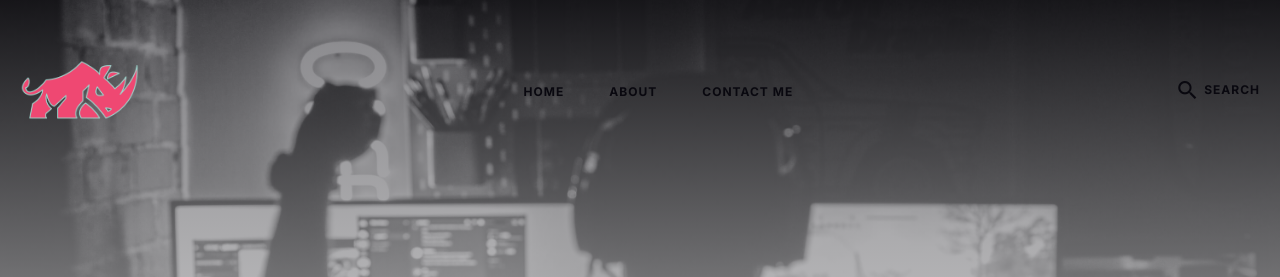
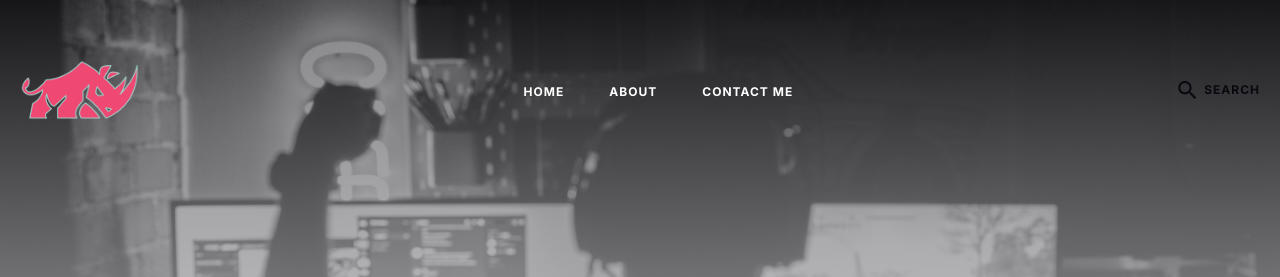
Before and after one commit to leblanck/pinkrhino, a Jekyll site: the page built from _pages/contact.html, in a window 1280 px wide. Shown: the top 277 px of the page. Built offline with Jekyll 4.4.1, drawn with Linux system fonts in a browser that asks for light colours; nearby versions of some CDN libraries.

Commit message:
theme change

```diff
--- a/_sass/3-modules/_header.scss
+++ b/_sass/3-modules/_header.scss
@@ -114,7 +114,7 @@
         letter-spacing: 1px;
         text-transform: uppercase;
         text-decoration: none;
-        color: $text-color;
+        color: $white;
         &:hover {
           color: $brand-color;
         }
@@ -214,7 +214,7 @@
   z-index: 100;
   opacity: 0;
   visibility: hidden;
-  background-color: $dark;
+  background-color: $brand-color;
   transition: all 0.5s ease-in-out;
   &.is-open {
     opacity: 1;
@@ -223,7 +223,7 @@
   @supports (-webkit-backdrop-filter: none) or (backdrop-filter: none) {
     -webkit-backdrop-filter: saturate(180%) blur(24px);
     backdrop-filter: saturate(180%) blur(24px);
-    background-color: rgba($dark, .9);
+    background-color: rgba($brand-color, .9);
   }
   @media only screen and (min-width: $desktop) {
     display: none;
```
